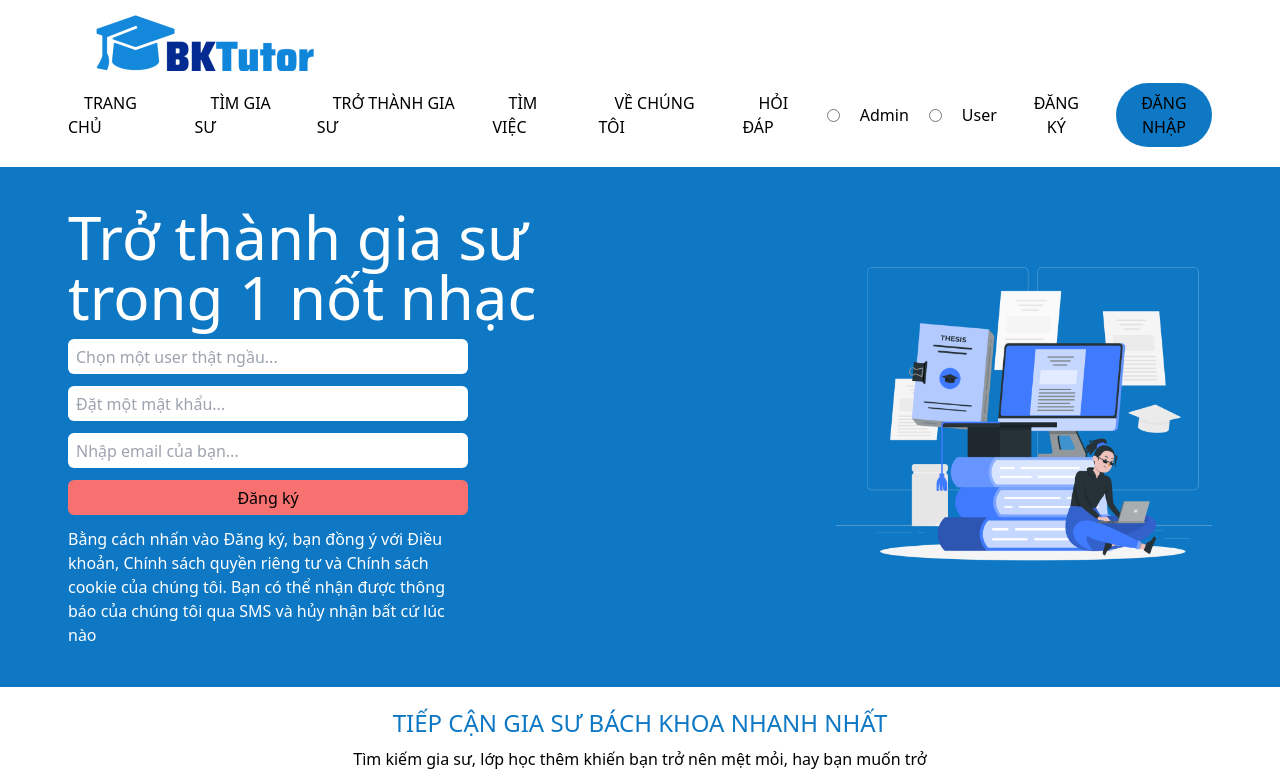
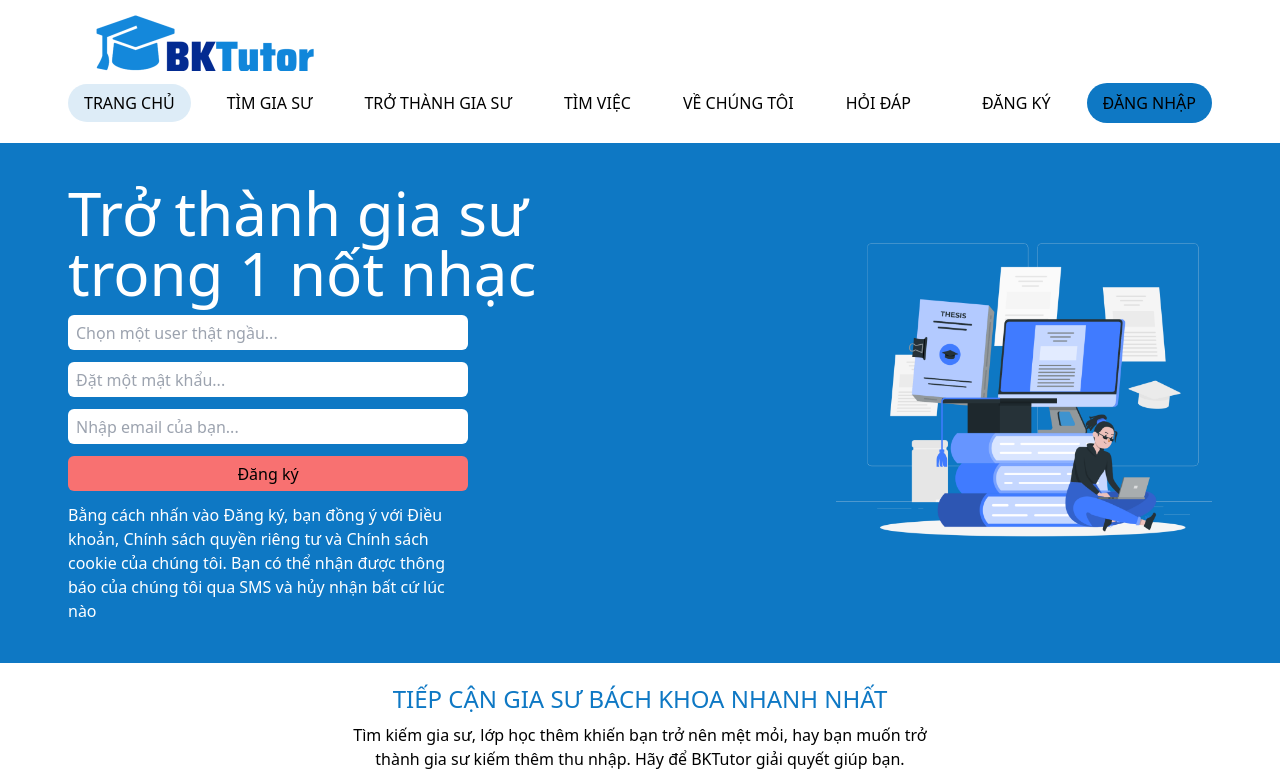
Before and after one commit to chituenguyen/ThuongMaiDienTu, a React (Vite) app: page / in a window 1280 px wide. Shown: the top 772 px of the page. Built offline with nearby package versions, Linux system fonts and the light colour scheme; a web font is replaced by a local one.

Commit message:
fix header

```diff
--- a/src/components/Header.jsx
+++ b/src/components/Header.jsx
@@ -4,10 +4,12 @@ import { AppContext } from "../context/role";
 
 function Header() {
   const { role, setRole } = useContext(AppContext);
-  console.log(role);
   const changeRole = (e) =>{
     setRole(e.target.value)
   }
+  let pathname = window.location.href
+  let address =  pathname.split("/")[3]
+  console.log(address)
   return (
     <div>
       <div>
@@ -22,7 +24,7 @@ function Header() {
           <li>
             <a
               href="/"
-              className=" button-header hover:bg-[#DDECF7] transition ease-in-out duration-300"
+              className={`button-header hover:bg-[#DDECF7] transition ease-in-out duration-300 ${address ==='' ? "bg-[#DDECF7]":""}`}
             >
               Trang chủ
             </a>
@@ -30,7 +32,7 @@ function Header() {
           <li>
             <a
               href="/find-tutor"
-              className="button-header hover:bg-[#DDECF7] transition ease-in-out duration-300"
+              className={`button-header hover:bg-[#DDECF7] transition ease-in-out duration-300 ${address ==='find-tutor' ? "bg-[#DDECF7]":""}`}
             >
               Tìm gia sư
             </a>
@@ -38,7 +40,7 @@ function Header() {
           <li>
             <a
               href="/become-tutor"
-              className="button-header hover:bg-[#DDECF7] transition ease-in-out duration-300"
+              className={`button-header hover:bg-[#DDECF7] transition ease-in-out duration-300 ${address ==='become-tutor' ? "bg-[#DDECF7]":""}`}
             >
               Trở thành gia sư
             </a>
@@ -47,7 +49,7 @@ function Header() {
           <li>
             <a
               href="/find-jobs"
-              className="button-header hover:bg-[#DDECF7] transition ease-in-out duration-300"
+              className={`button-header hover:bg-[#DDECF7] transition ease-in-out duration-300 ${address ==='find-jobs' ? "bg-[#DDECF7]":""}`}
             >
               Tìm việc
             </a>
@@ -56,7 +58,7 @@ function Header() {
           <li>
             <a
               href="/about"
-              className="button-header hover:bg-[#DDECF7] transition ease-in-out duration-300"
+              className={`button-header hover:bg-[#DDECF7] transition ease-in-out duration-300 ${address ==='about' ? "bg-[#DDECF7]":""}`}
             >
               Về chúng tôi
             </a>
@@ -64,7 +66,7 @@ function Header() {
           <li>
             <a
               href="/qa"
-              className="button-header hover:bg-[#DDECF7] transition ease-in-out duration-300"
+              className={`button-header hover:bg-[#DDECF7] transition ease-in-out duration-300 ${address ==='qa' ? "bg-[#DDECF7]":""}`}
             >
               Hỏi đáp
             </a>
@@ -72,7 +74,7 @@ function Header() {
         </ul>
 
         <div className="flex ml-auto gap-5 items-center">
-          <input
+          {/* <input
             type="radio"
             id="admin"
             name="fav_language"
@@ -87,7 +89,7 @@ function Header() {
             value="User"
             onChange={(e) => changeRole(e)}
           />
-          <label htmlFor="user">User</label>
+          <label htmlFor="user">User</label> */}
 
           <button className="button-header hover:bg-[#DDECF7] transition ease-in-out duration-300">
             Đăng ký
```
